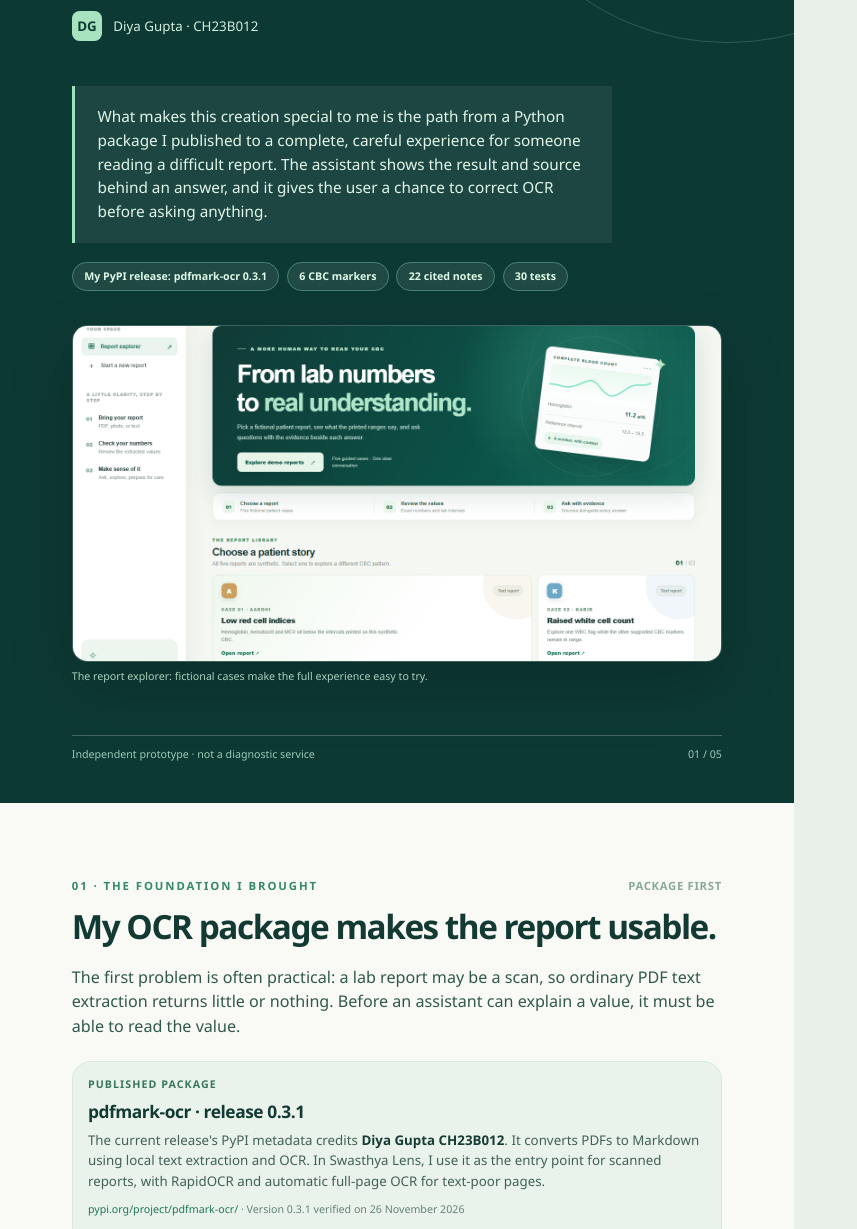
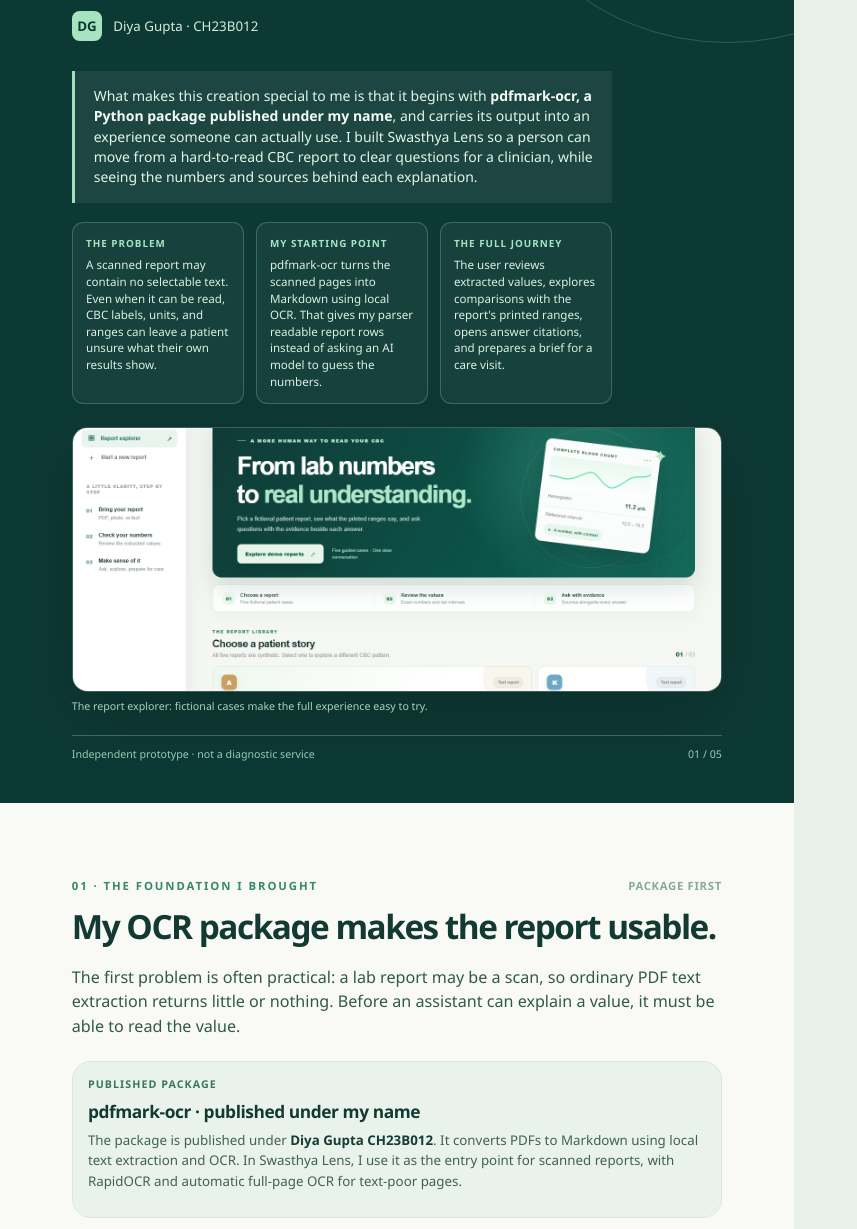
Before and after one commit to diyagupta9104/swasthya-lens, a plain HTML site: page docs/creation_writeup.html in a window 1280 px wide. Shown: the part 320-1549 px from the top of the page, without its empty margins (0-857 px from the left). Drawn offline with Linux system fonts and the light colour scheme.

Commit message:
Clarify package story on write-up cover

```diff
--- a/docs/creation_writeup.html
+++ b/docs/creation_writeup.html
@@ -48,8 +48,11 @@
   .cover-sub { font-size: 18pt; font-weight: 500; line-height: 1.25; color: #c0e8d1; letter-spacing: -.025em; margin-top: 4mm; }
   .byline { display: flex; align-items: center; gap: 3mm; margin: 8mm 0 0; font-size: 10pt; color: #d3ecdd; }
   .byline-mark { width: 8mm; height: 8mm; display: inline-grid; place-items: center; background: #a8e3bf; color: #0d3934; border-radius: 2mm; font-weight: 900; }
-  .cover-statement { margin: 12mm 0 0; padding: 5mm 6mm; border-left: 3px solid #9de2bd; background: rgba(255,255,255,.065); color: #e1f6e8; font-size: 11.5pt; line-height: 1.55; }
-  .cover-shot { margin-top: 9mm; height: 89mm; overflow: hidden; border: 1px solid rgba(255,255,255,.2); border-radius: 4mm; box-shadow: 0 6mm 17mm rgba(0,0,0,.17); }
+  .cover-statement { margin: 8mm 0 0; padding: 4mm 5mm; border-left: 3px solid #9de2bd; background: rgba(255,255,255,.065); color: #e1f6e8; font-size: 10.5pt; line-height: 1.45; }
+  .cover-points { display: grid; grid-template-columns: repeat(3, 1fr); gap: 3mm; margin-top: 5mm; }
+  .cover-point { min-height: 40mm; border: 1px solid rgba(177,232,201,.24); border-radius: 3mm; padding: 3.5mm; background: rgba(255,255,255,.045); color: #dbf0e2; font-size: 8.7pt; line-height: 1.43; }
+  .cover-point b { display: block; color: #a8e4c1; text-transform: uppercase; font-size: 7.4pt; letter-spacing: .1em; margin-bottom: 2mm; }
+  .cover-shot { margin-top: 6mm; height: 70mm; overflow: hidden; border: 1px solid rgba(255,255,255,.2); border-radius: 4mm; box-shadow: 0 6mm 17mm rgba(0,0,0,.17); }
   .cover-shot img { width: 100%; height: 100%; object-fit: cover; object-position: center 14%; display: block; }
   .cover-caption { color: #a9d2c0; margin-top: 2mm; font-size: 8pt; }
   .flow { display: grid; grid-template-columns: 1fr 8mm 1fr 8mm 1fr 8mm 1fr; align-items: center; margin: 6mm 0; }
@@ -90,12 +93,11 @@
     <h1>Swasthya<br>Lens<span style="color:#a8e4c1">.</span></h1>
     <div class="cover-sub">From lab numbers to questions grounded in evidence.</div>
     <div class="byline"><span class="byline-mark">DG</span> Diya Gupta · CH23B012</div>
-    <div class="cover-statement">What makes this creation special to me is the path from a Python package I published to a complete, careful experience for someone reading a difficult report. The assistant shows the result and source behind an answer, and it gives the user a chance to correct OCR before asking anything.</div>
-    <div class="chip-row">
-      <span class="chip">My PyPI release: pdfmark-ocr 0.3.1</span>
-      <span class="chip">6 CBC markers</span>
-      <span class="chip">22 cited notes</span>
-      <span class="chip">30 tests</span>
+    <div class="cover-statement">What makes this creation special to me is that it begins with <strong>pdfmark-ocr, a Python package published under my name</strong>, and carries its output into an experience someone can actually use. I built Swasthya Lens so a person can move from a hard-to-read CBC report to clear questions for a clinician, while seeing the numbers and sources behind each explanation.</div>
+    <div class="cover-points">
+      <div class="cover-point"><b>The problem</b>A scanned report may contain no selectable text. Even when it can be read, CBC labels, units, and ranges can leave a patient unsure what their own results show.</div>
+      <div class="cover-point"><b>My starting point</b>pdfmark-ocr turns the scanned pages into Markdown using local OCR. That gives my parser readable report rows instead of asking an AI model to guess the numbers.</div>
+      <div class="cover-point"><b>The full journey</b>The user reviews extracted values, explores comparisons with the report's printed ranges, opens answer citations, and prepares a brief for a care visit.</div>
     </div>
   </div>
   <div class="cover-shot"><img src="screenshot-home.png" alt="Swasthya Lens report explorer"></div>
@@ -109,9 +111,8 @@
   <p class="lead">The first problem is often practical: a lab report may be a scan, so ordinary PDF text extraction returns little or nothing. Before an assistant can explain a value, it must be able to read the value.</p>
   <div class="box soft" style="margin:6mm 0 5mm">
     <div class="label">Published package</div>
-    <h3>pdfmark-ocr · release 0.3.1</h3>
-    <p>The current release's PyPI metadata credits <strong>Diya Gupta CH23B012</strong>. It converts PDFs to Markdown using local text extraction and OCR. In Swasthya Lens, I use it as the entry point for scanned reports, with RapidOCR and automatic full-page OCR for text-poor pages.</p>
-    <p class="source"><a href="https://pypi.org/project/pdfmark-ocr/">pypi.org/project/pdfmark-ocr/</a> · Version 0.3.1 verified on 26 November 2026</p>
+    <h3>pdfmark-ocr · published under my name</h3>
+    <p>The package is published under <strong>Diya Gupta CH23B012</strong>. It converts PDFs to Markdown using local text extraction and OCR. In Swasthya Lens, I use it as the entry point for scanned reports, with RapidOCR and automatic full-page OCR for text-poor pages.</p>
   </div>
   <div class="flow">
     <div class="flow-node">Scanned<br>PDF</div><div class="flow-arrow">→</div>
@@ -200,7 +201,6 @@
   <div class="rule"></div>
   <div class="label">Explore the work</div>
   <p class="source"><a href="https://github.com/diyagupta9104/swasthya-lens">github.com/diyagupta9104/swasthya-lens</a> · App, tests, fictional reports, screenshots, and live verification record</p>
-  <p class="source"><a href="https://pypi.org/project/pdfmark-ocr/">pypi.org/project/pdfmark-ocr/</a> · Package release 0.3.1 credited to Diya Gupta CH23B012</p>
   <p class="source"><a href="https://medlineplus.gov/lab-tests/complete-blood-count-cbc/">MedlinePlus: Complete Blood Count</a> · One of the public medical references linked from the app's note library</p>
   <div class="footer"><span>Independent assignment prototype · not medical advice</span><span>05 / 05</span></div>
 </section>
```
Also changed, not shown: 2 other files.
